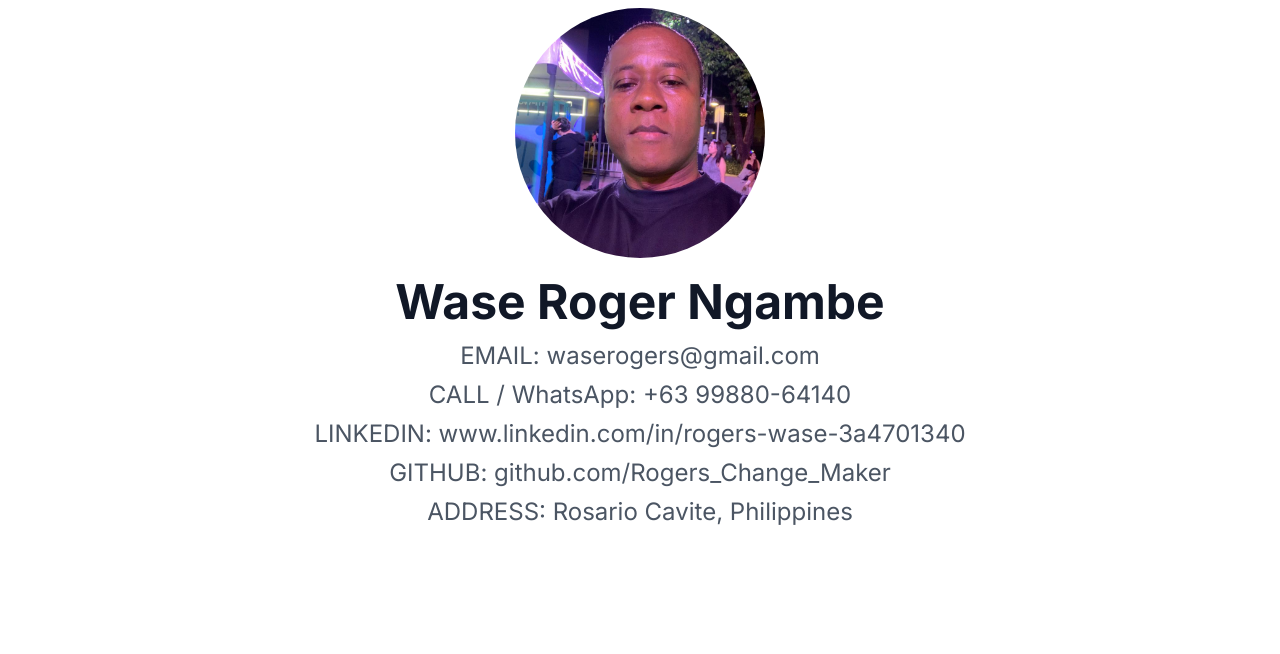
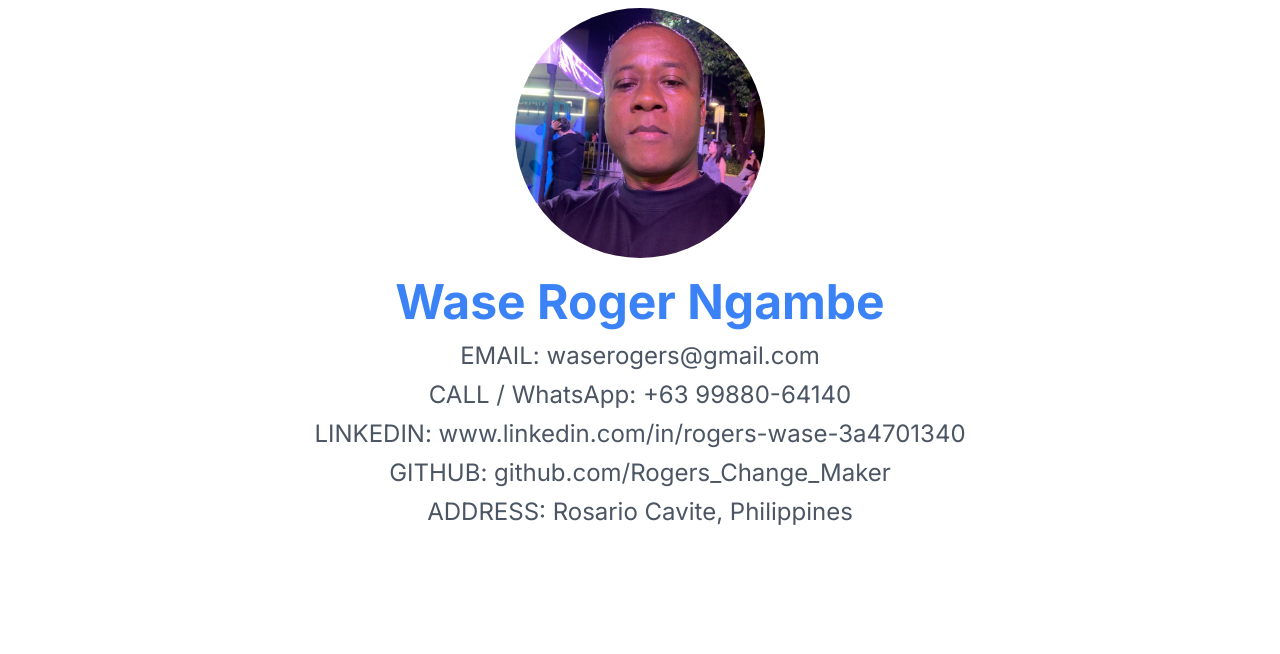
Before and after one commit to RogersChangeMaker/Profile-of-Rogers, a website built with Parcel: page index.html in a window 1280 px wide. In both pictures the pointer is over the element "Wase Roger Ngambe". Shown: the part 146-800 px from the top of the page. Built offline with nearby package versions, Linux system fonts and the light colour scheme.

Commit message:
modified the header

```diff
--- a/style.css
+++ b/style.css
@@ -105,6 +105,10 @@ li a{
 .header h1{
     font-size: var(--heading-primary-font);
     color: var(--color-seconday);
+}
+.header h1:hover{
+    font-size: var(--heading-primary-font);
+    color: var(--color-primary);
 }
 .header h3{
     font-size: var(--heading-tertiary-font);
```
